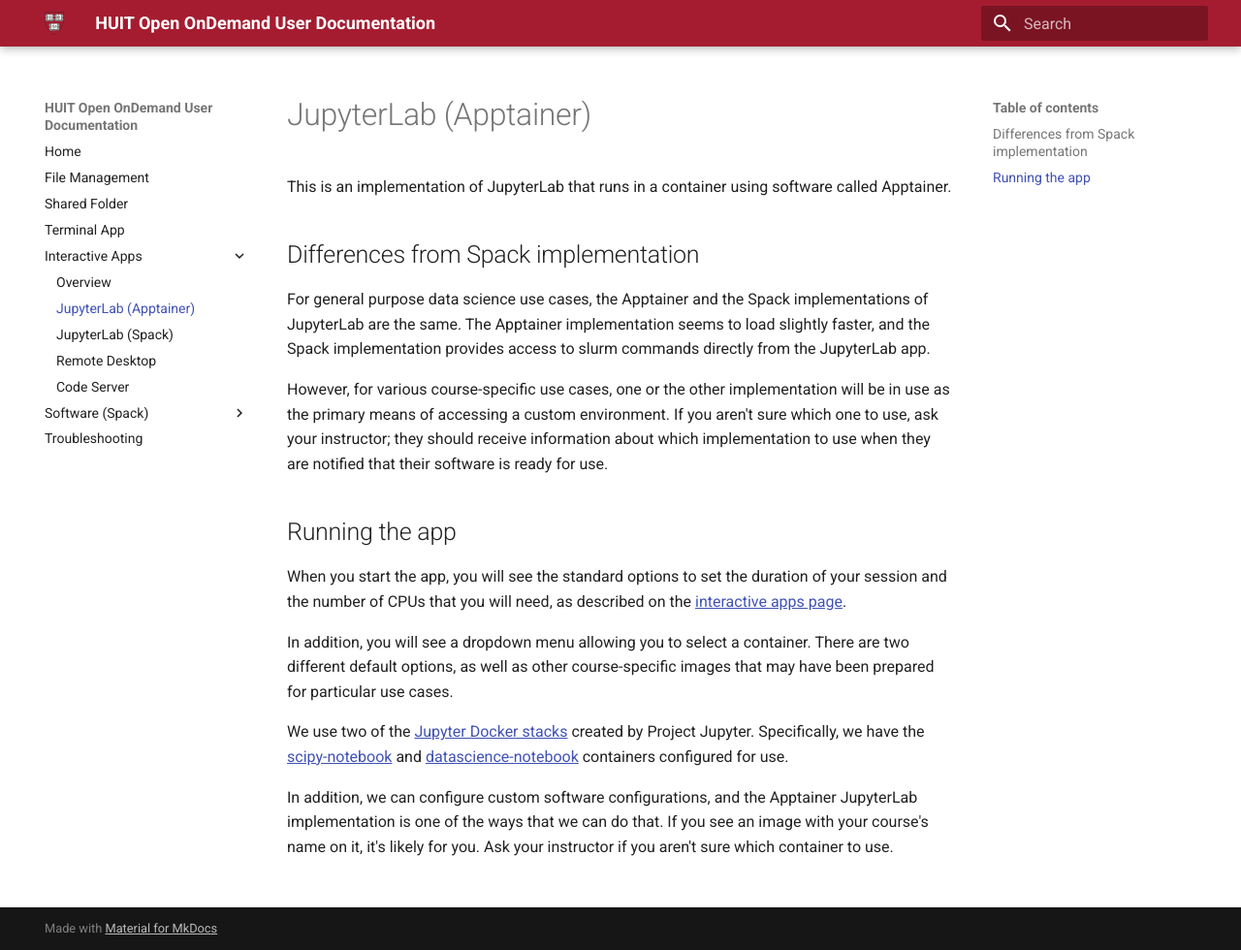
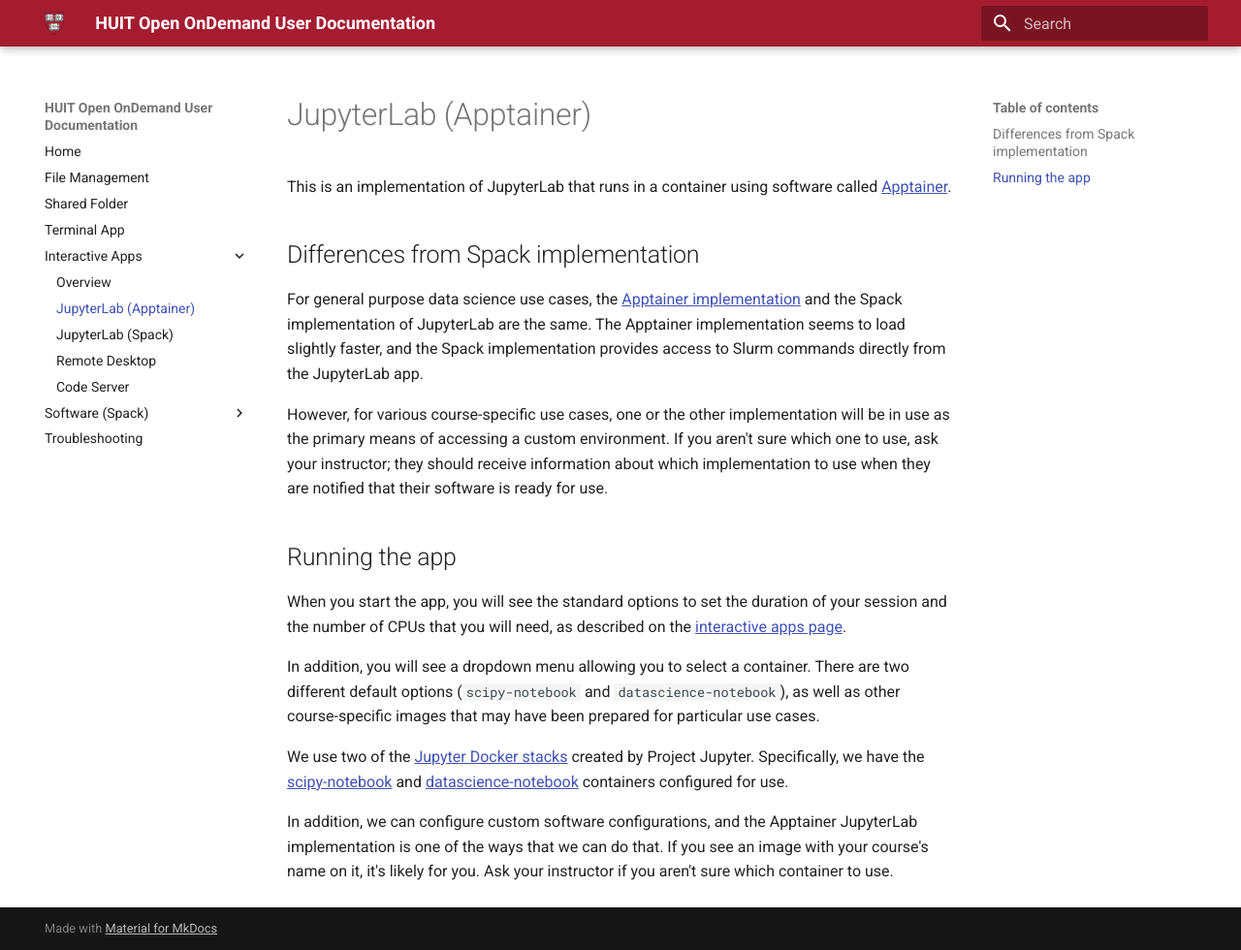
Before and after one commit to Harvard-ATG/huit-ondemand-user-docs, an MkDocs documentation site: the page built from docs/jupyterlab-apptainer.md, in a window 1280 px wide and 980 px high. Shown: the whole window at 97% size. Built offline with MkDocs 1.6.1 and Material for MkDocs 9.7.7, drawn with Linux system fonts in a browser that asks for light colours.

Commit message:
make jupyter docs consistent with each other

```diff
--- a/docs/jupyterlab-apptainer.md
+++ b/docs/jupyterlab-apptainer.md
@@ -1,13 +1,15 @@
 # JupyterLab (Apptainer)
 
-This is an implementation of JupyterLab that runs in a container using software called Apptainer.
+This is an implementation of JupyterLab that runs in a container using software
+called [Apptainer](https://apptainer.org/).
 
 ## Differences from Spack implementation
 
-For general purpose data science use cases, the Apptainer and the Spack
-implementations of JupyterLab are the same. The Apptainer implementation seems
-to load slightly faster, and the Spack implementation provides access to slurm
-commands directly from the JupyterLab app.
+For general purpose data science use cases, the [Apptainer
+implementation](jupyterlab-apptainer.md) and the Spack implementation of
+JupyterLab are the same. The Apptainer implementation seems to load slightly
+faster, and the Spack implementation provides access to Slurm commands directly
+from the JupyterLab app.
 
 However, for various course-specific use cases, one or the other implementation
 will be in use as the primary means of accessing a custom environment. If you
@@ -22,8 +24,9 @@ your session and the number of CPUs that you will need, as described on the
 [interactive apps page](jupyterlab-apptainer.md).
 
 In addition, you will see a dropdown menu allowing you to select a container.
-There are two different default options, as well as other course-specific images
-that may have been prepared for particular use cases.
+There are two different default options (`scipy-notebook` and
+`datascience-notebook`), as well as other course-specific images that may have
+been prepared for particular use cases.
 
 We use two of the [Jupyter Docker
 stacks](https://jupyter-docker-stacks.readthedocs.io/en/latest/index.html)
```
Also changed, not shown: docs/jupyterlab-spack.md (+19 -0 lines).
